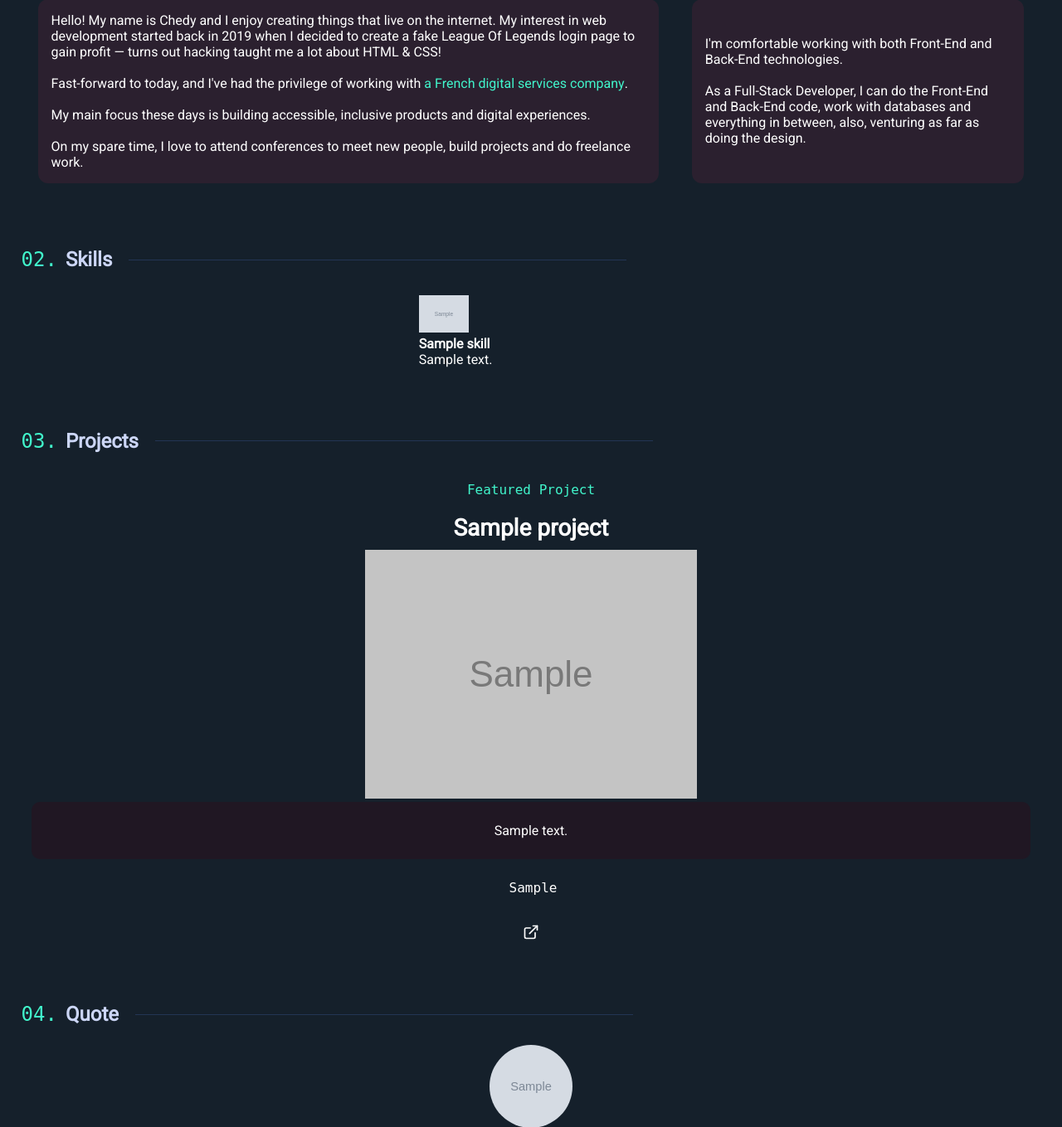
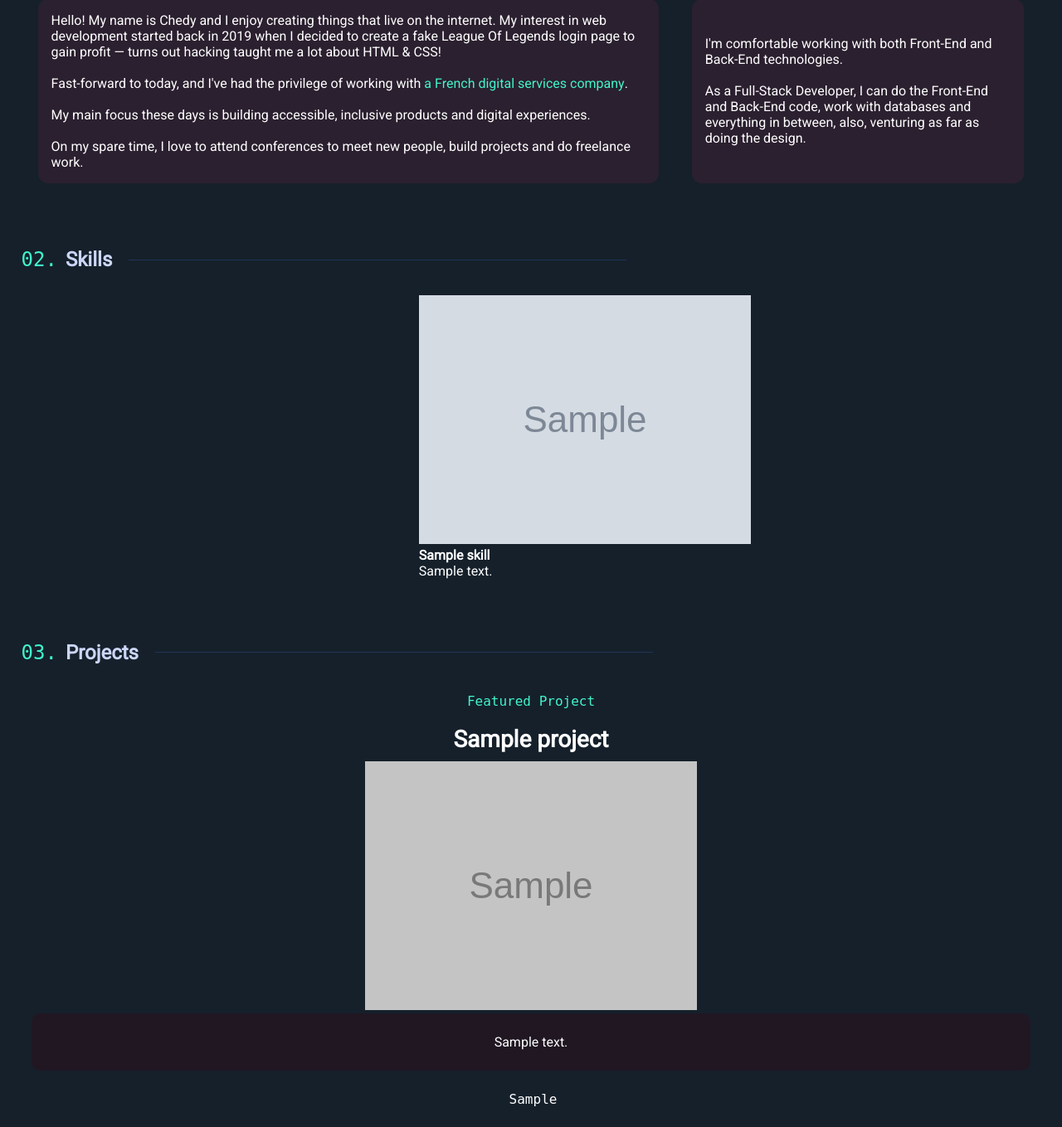
Before and after one commit to chedychaaben/portfolio-website, a Django app: page / in a window 1280 px wide. Shown: the part 879-2238 px from the top of the page at 83% size. Run offline with Django 3.2, Linux system fonts and the light colour scheme; tables that the repository leaves empty hold one stand-in row (values such as "Sample post"); grey boxes marked "Sample" are stand-in pictures; some libraries are stand-ins or nearby versions.

Commit message:
Update style.css

```diff
--- a/templates/static/css/style.css
+++ b/templates/static/css/style.css
@@ -534,11 +534,6 @@ li {
     padding: 1rem;
     width: 22%;
 }
-#section3 .main .skill img{
-    max-width: 60px;
-    max-height: 60px;
-
-}
 
 /*Section Four */
 .projects-wrapper {
```
